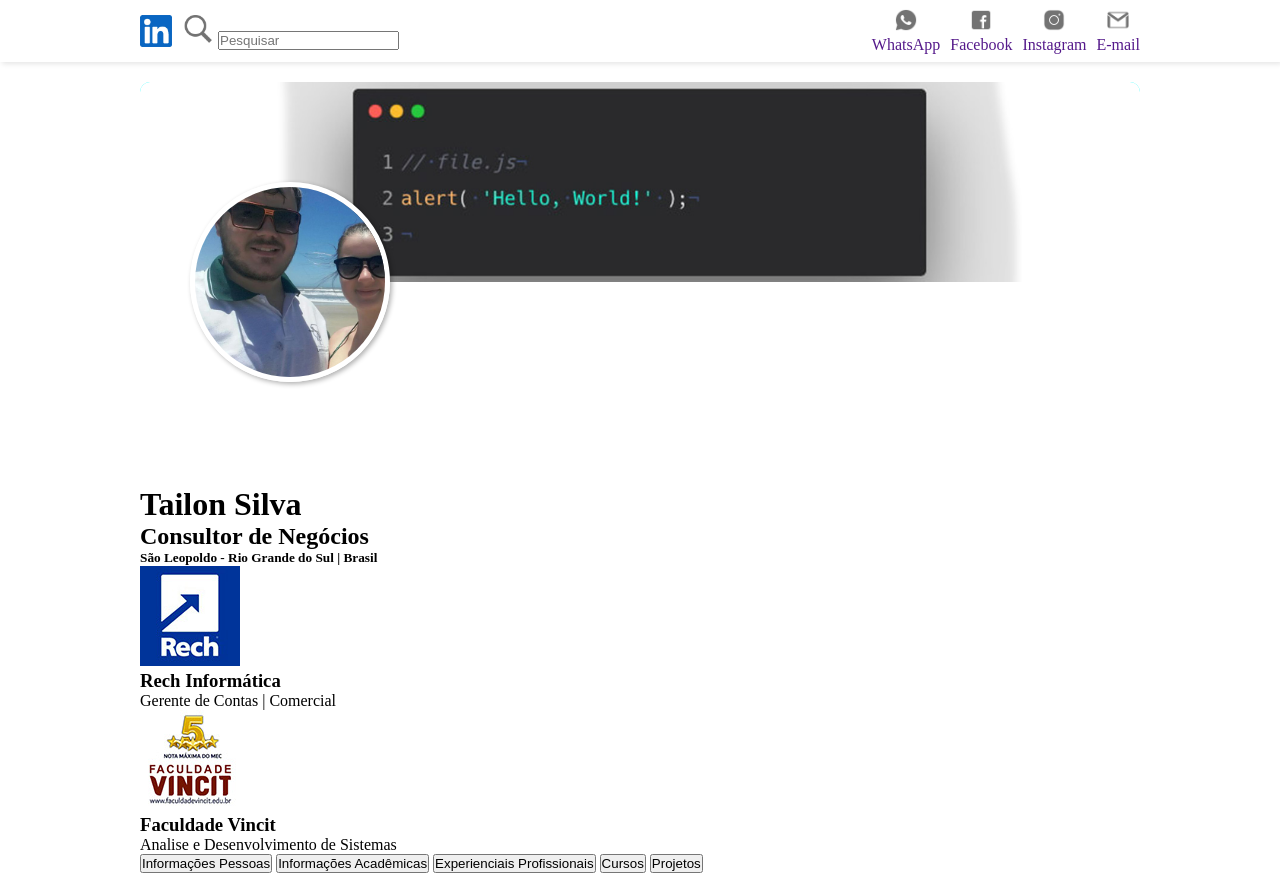
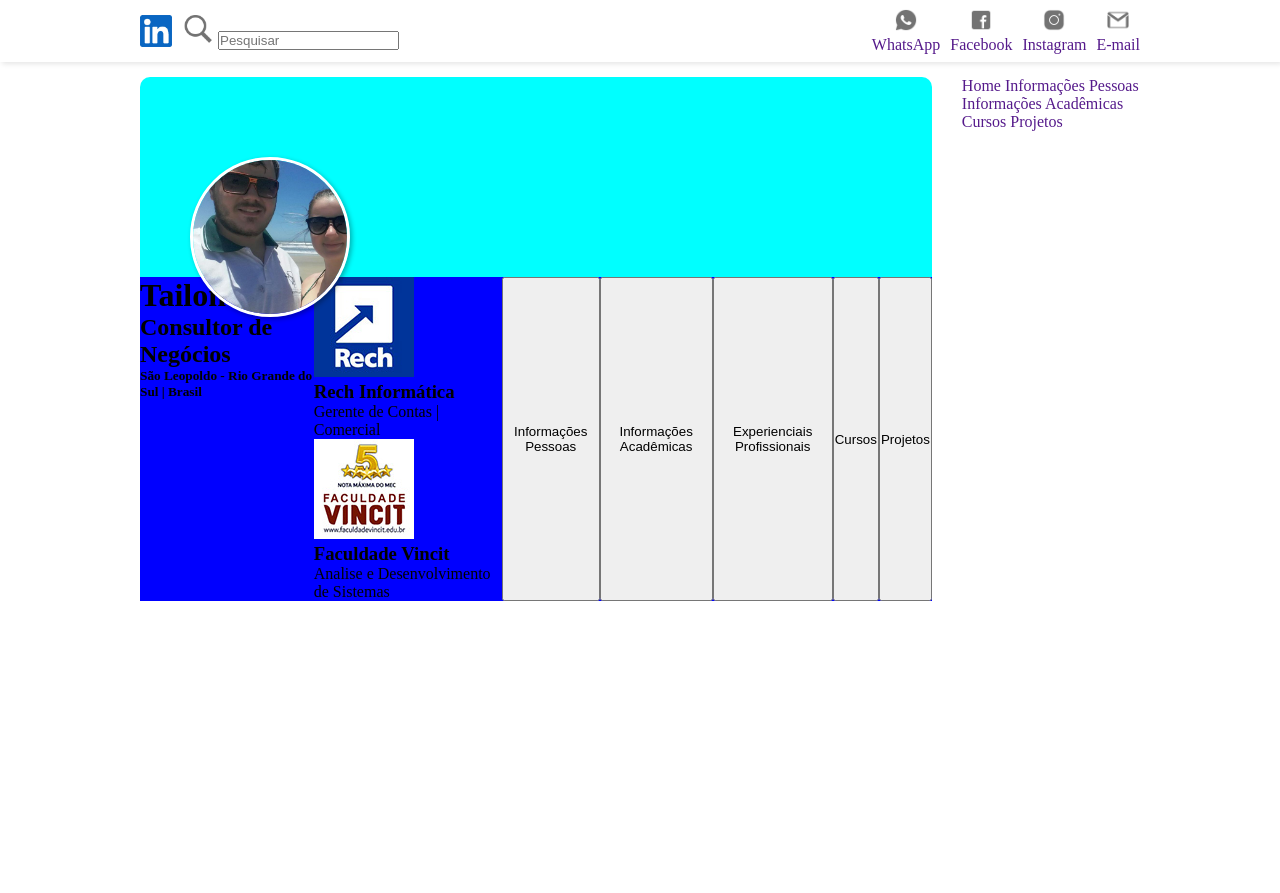
Before and after one commit to TailonSilva/TailonSilva.github.io, a plain HTML site: page index.html in a window 1280 px wide. After the commit the page ends 800 px from the top, so only its background shows below. Drawn offline with Linux system fonts and the light colour scheme; files whose address does not match are found by name.

Commit message:
inclusão da Navegação lateral e estilizações

```diff
--- a/index.html
+++ b/index.html
@@ -47,7 +47,7 @@
 
             <div class="capa-container">
                 <div class="capa">
-                    <img src="./assets/img/capa_dança.jpg" alt="Foto do Grupo de Dança do DTG Camboatá - Novo Hamburgo/RS">
+                    <!-- <img src="./assets/img/capa_dança.jpg" alt="Foto do Grupo de Dança do DTG Camboatá - Novo Hamburgo/RS"> -->
                 </div>
 
                 <img src="assets/img/foto_perfil.jpg" alt="Foto de Tailon Silva">
@@ -85,6 +85,18 @@
                 </div>
             </div>
 
+            <div class="navegação">
+
+                <nav class="menu-desktop">
+                    <a href="">Home</a>
+                    <a href="">Informações Pessoas</a>
+                    <a href="">Informações Acadêmicas</a>
+                    <a href="">Cursos</a>
+                    <a href="">Projetos</a>
+                </nav>
+
+            </div>
+
         </main>
         <footer>
         </footer>
--- a/styles/capa.css
+++ b/styles/capa.css
@@ -1,6 +1,7 @@
 .capa-container {
-    width: 1000px;
-    margin: 20px auto;
+    width: 800px;
+    margin: auto;
+    position: relative;
 }
 
 .capa {
@@ -9,6 +10,7 @@
     background-color: aqua;
     border-top-left-radius: 10px;
     border-top-right-radius: 10px;
+    background-color: aqua;
 
 }
 
@@ -22,16 +24,19 @@
 }
 
 .capa-container>img {
-    width: 200px;
-    position: relative;
-    top: -100px;
+    width: 160px;
+    position: absolute;
+    top: 80px;
     left: 50px;
     border-radius: 50%;
-    border: 5px solid white;
+    border: 3px solid white;
     box-shadow: 2px 2px 5px #00000050;
 }
 
-.dados-container {}
+.dados-container {
+    background-color: blue;
+    display: flex;
+}
 
 .informacoes h1 {}
 
--- a/styles/global.css
+++ b/styles/global.css
@@ -2,6 +2,7 @@
 @import './header.css';
 @import './footer.css';
 @import './capa.css';
+@import './navegacao.css';
 
 /*
 Tamanho Padrão do Container: 1000px
--- /dev/null
+++ b/styles/navegacao.css
@@ -0,0 +1,4 @@
+.navegação {
+    width: 180px;
+
+}
--- a/styles/reset.css
+++ b/styles/reset.css
@@ -8,3 +8,12 @@
 img {
     max-width: 100%;
 }
+
+
+main {
+    display: flex;
+    gap: 30px;
+    max-width: 1000px;
+    margin: 15px auto;
+    background-color: #fff;
+}
```
